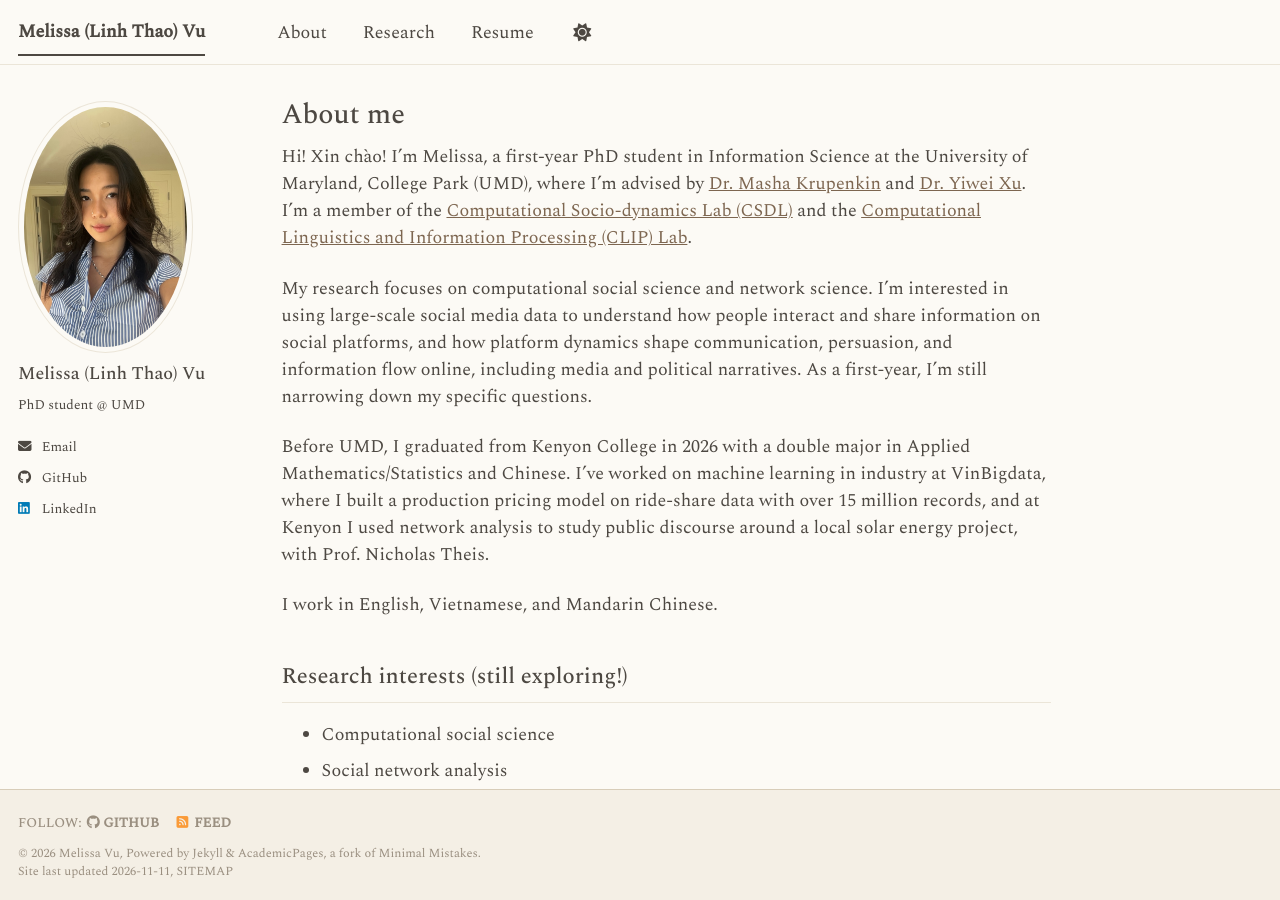
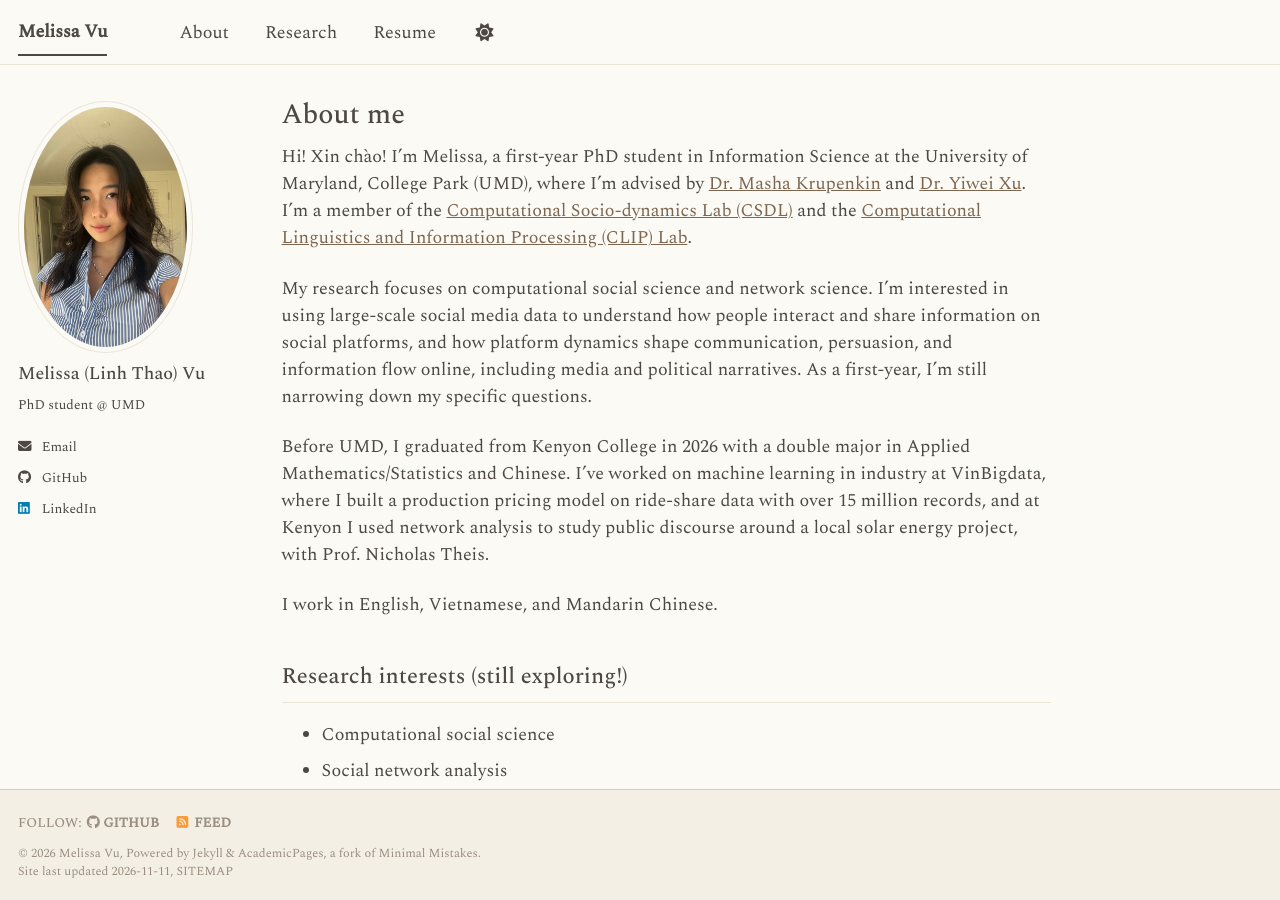
Before and after one commit to melvu-25/melvu-25.github.io, a Jekyll site: the page built from _pages/about.md, in a window 1280 px wide and 900 px high. Built offline with Jekyll 4.4.1, drawn with Linux system fonts in a browser that asks for light colours; a script bundle is joined from its source files by our own code; a style sheet for code colours, icons or effects is not loaded.

Commit message:
Update site title in configuration file

```diff
--- a/_config.yml
+++ b/_config.yml
@@ -9,7 +9,7 @@
 # Basic Site Settings
 locale                   : "en-US"
 site_theme               : "beige" # The available themes options are "default", "air", "sunrise", "mint", "dirt" and "contrast"
-title                    : "Melissa (Linh Thao) Vu"
+title                    : "Melissa Vu"
 title_separator          : "-"
 name                     : &name "Melissa Vu"
 description              : &description "Melissa Vu, PhD student in Information Science at the University of Maryland"   # Update this with a general description of your site, this is the default if not overridden by a page
```
